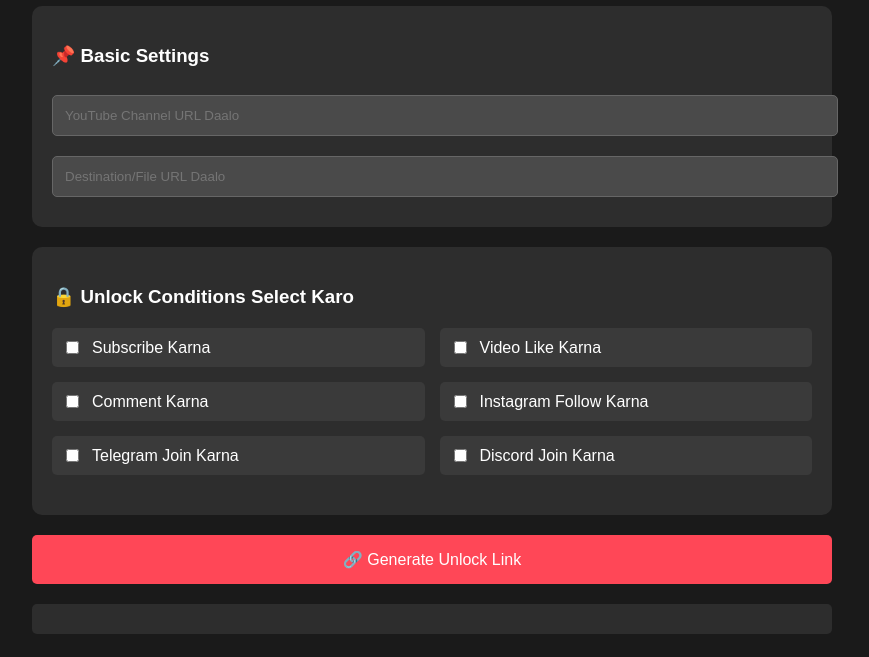
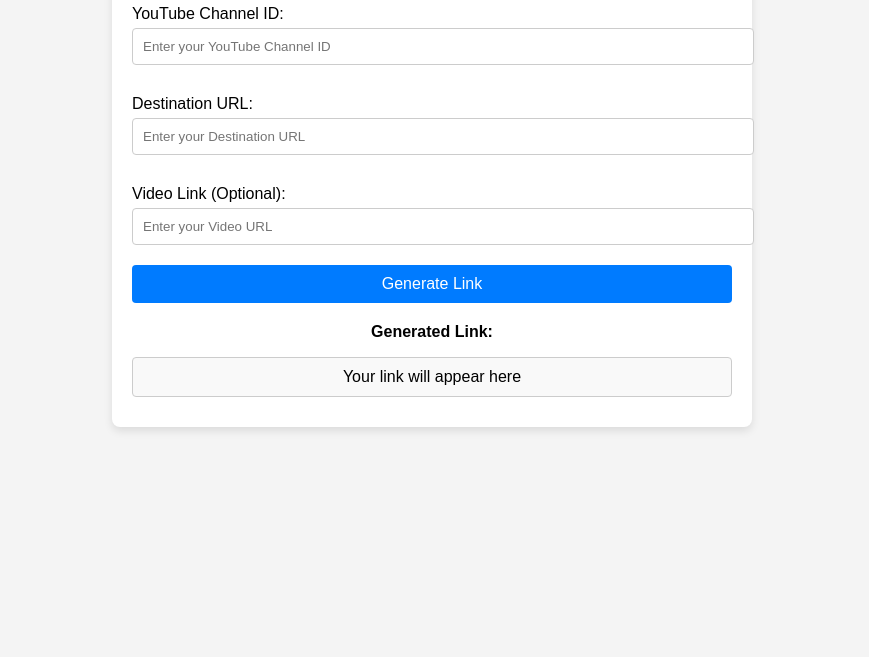
Before and after one commit to DPModsYT/SUB2SUB, a plain HTML site: page index.html in a window 1280 px wide. Shown: the part 143-800 px from the top of the page, without its empty margins (208-1077 px from the left). Drawn offline with Linux system fonts and the light colour scheme.

Commit message:
Update index.html

```diff
--- a/index.html
+++ b/index.html
@@ -3,159 +3,124 @@
 <head>
     <meta charset="UTF-8">
     <meta name="viewport" content="width=device-width, initial-scale=1.0">
-    <title>Sub2Unlock Generator - V2.0</title>
+    <title>Custom Link Generator</title>
     <style>
-        /* Dark Theme Styling */
         body {
             font-family: Arial, sans-serif;
-            background: #1a1a1a;
-            color: #ffffff;
-            max-width: 800px;
-            margin: 0 auto;
+            background-color: #f4f4f4;
+            margin: 0;
+            padding: 0;
+        }
+        .container {
+            max-width: 600px;
+            margin: 50px auto;
+            background: white;
+            border-radius: 8px;
+            box-shadow: 0 4px 8px rgba(0, 0, 0, 0.1);
             padding: 20px;
         }
-
-        .header {
+        .container h1 {
             text-align: center;
-            margin-bottom: 30px;
-        }
-
-        .config-box {
-            background: #2d2d2d;
-            padding: 20px;
-            border-radius: 10px;
             margin-bottom: 20px;
         }
-
-        .requirements-grid {
-            display: grid;
-            grid-template-columns: repeat(2, 1fr);
-            gap: 15px;
-            margin: 20px 0;
+        label {
+            display: block;
+            margin: 10px 0 5px;
         }
-
-        .req-item {
-            display: flex;
-            align-items: center;
-            gap: 10px;
+        input {
+            width: 100%;
             padding: 10px;
-            background: #3a3a3a;
-            border-radius: 5px;
+            margin-bottom: 20px;
+            border: 1px solid #ccc;
+            border-radius: 4px;
         }
-
-        input[type="url"], input[type="text"] {
+        button {
             width: 100%;
-            padding: 12px;
-            margin: 10px 0;
-            background: #4a4a4a;
-            border: 1px solid #666;
-            color: white;
-            border-radius: 5px;
-        }
-
-        button {
-            background: #ff4757;
+            padding: 10px;
+            background-color: #007BFF;
             color: white;
             border: none;
-            padding: 15px 30px;
-            border-radius: 5px;
+            border-radius: 4px;
             cursor: pointer;
             font-size: 16px;
-            width: 100%;
         }
-
-        .generated-link-box {
+        button:hover {
+            background-color: #0056b3;
+        }
+        .output {
             margin-top: 20px;
-            padding: 15px;
-            background: #2d2d2d;
-            border-radius: 5px;
+            text-align: center;
+        }
+        #generatedLink {
+            display: block;
+            margin: 10px 0;
+            padding: 10px;
+            background: #f9f9f9;
+            border: 1px solid #ccc;
+            border-radius: 4px;
+            word-wrap: break-word;
+        }
+        .copy-btn {
+            background-color: #28a745;
+            margin-top: 10px;
+        }
+        .copy-btn:hover {
+            background-color: #218838;
         }
     </style>
 </head>
 <body>
-    <div class="header">
-        <h1>🚀 Sub2Unlock Generator 2.0</h1>
-        <p>Apne Content Ko Lock Karo, Free Me Premium Benefits Pao!</p>
-    </div>
+    <div class="container">
+        <h1>Custom Link Generator</h1>
+        <label for="youtubeChannel">YouTube Channel ID:</label>
+        <input type="text" id="youtubeChannel" placeholder="Enter your YouTube Channel ID">
 
-    <div class="config-box">
-        <h3>📌 Basic Settings</h3>
-        <input type="url" id="youtubeUrl" placeholder="YouTube Channel URL Daalo">
-        <input type="url" id="destUrl" placeholder="Destination/File URL Daalo">
-    </div>
+        <label for="destinationURL">Destination URL:</label>
+        <input type="text" id="destinationURL" placeholder="Enter your Destination URL">
 
-    <div class="config-box">
-        <h3>🔒 Unlock Conditions Select Karo</h3>
-        <div class="requirements-grid">
-            <label class="req-item">
-                <input type="checkbox" class="req-check" value="subscribe">
-                Subscribe Karna
-            </label>
-            <label class="req-item">
-                <input type="checkbox" class="req-check" value="like">
-                Video Like Karna
-            </label>
-            <label class="req-item">
-                <input type="checkbox" class="req-check" value="comment">
-                Comment Karna
-            </label>
-            <label class="req-item">
-                <input type="checkbox" class="req-check" value="instagram">
-                Instagram Follow Karna
-            </label>
-            <label class="req-item">
-                <input type="checkbox" class="req-check" value="telegram">
-                Telegram Join Karna
-            </label>
-            <label class="req-item">
-                <input type="checkbox" class="req-check" value="discord">
-                Discord Join Karna
-            </label>
+        <label for="videoLink">Video Link (Optional):</label>
+        <input type="text" id="videoLink" placeholder="Enter your Video URL">
+
+        <button id="generateButton">Generate Link</button>
+
+        <div class="output">
+            <p><strong>Generated Link:</strong></p>
+            <div id="generatedLink">Your link will appear here</div>
+            <button class="copy-btn" id="copyButton" style="display: none;">Copy Link</button>
         </div>
     </div>
 
-    <button onclick="linkBanado()">🔗 Generate Unlock Link</button>
+    <script>
+        const generateButton = document.getElementById('generateButton');
+        const generatedLinkDiv = document.getElementById('generatedLink');
+        const copyButton = document.getElementById('copyButton');
 
-    <div class="generated-link-box" id="linkOutput">
-        <!-- Yahan Generated Link Ayega -->
-    </div>
+        generateButton.addEventListener('click', () => {
+            const youtubeChannel = document.getElementById('youtubeChannel').value;
+            const destinationURL = document.getElementById('destinationURL').value;
+            const videoLink = document.getElementById('videoLink').value;
 
-    <script>
-        function linkBanado() {
-            // URLs Validate Karna
-            const ytURL = document.getElementById('youtubeUrl').value;
-            const destURL = document.getElementById('destUrl').value;
-
-            if(!ytURL || !destURL) {
-                alert("Donno URLs Bharna Jaruri Hai!");
+            if (!youtubeChannel || !destinationURL) {
+                alert('Please fill in both the YouTube Channel ID and Destination URL!');
                 return;
             }
 
-            // Requirements Collect Karna
-            const selectedChecks = Array.from(document.querySelectorAll('.req-check:checked'))
-                                    .map(checkbox => checkbox.value);
+            const generatedURL = `
+                https://your-page-url.com/subscribe?channel=${encodeURIComponent(youtubeChannel)}&redirect=${encodeURIComponent(destinationURL)}${videoLink ? `&video=${encodeURIComponent(videoLink)}` : ''}
+            `.trim();
 
-            // Final URL Banana
-            const baseURL = window.location.href.replace('index.html', '') + 'unlock.html';
-            const finalURL = `${baseURL}?yt=${encodeURIComponent(ytURL)}` +
-                           `&dest=${encodeURIComponent(destURL)}` +
-                           `&req=${selectedChecks.join(',')}`;
+            generatedLinkDiv.textContent = generatedURL;
+            copyButton.style.display = 'block';
+        });
 
-            // Link Dikhana
-            document.getElementById('linkOutput').innerHTML = `
-                <h4>✅ Link Tayyar Hai:</h4>
-                <input type="text" value="${finalURL}" readonly
-                       style="width:100%; padding:10px; margin:10px 0;">
-                <button onclick="copyToClipboard('${finalURL}')">
-                    📋 Copy Link
-                </button>
-            `;
-        }
-
-        function copyToClipboard(text) {
-            navigator.clipboard.writeText(text);
-            alert("Link Copy Ho Gaya! 🎉");
-        }
+        copyButton.addEventListener('click', () => {
+            const textToCopy = generatedLinkDiv.textContent;
+            navigator.clipboard.writeText(textToCopy).then(() => {
+                alert('Link copied to clipboard!');
+            }).catch(err => {
+                console.error('Failed to copy text: ', err);
+            });
+        });
     </script>
 </body>
 </html>
```
